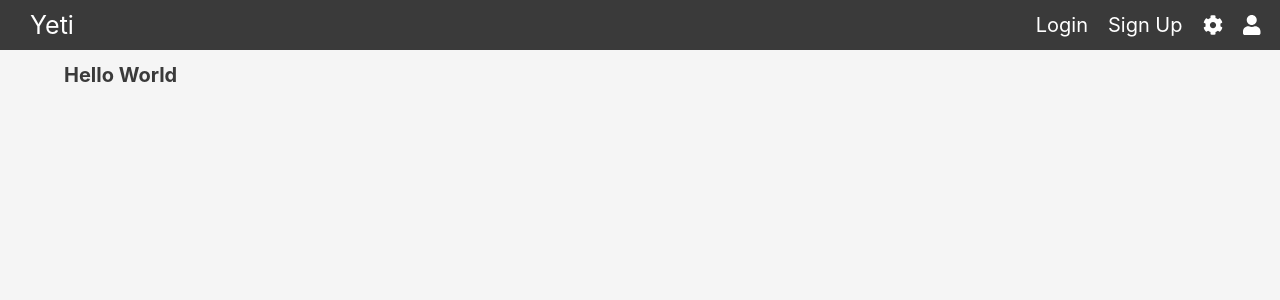
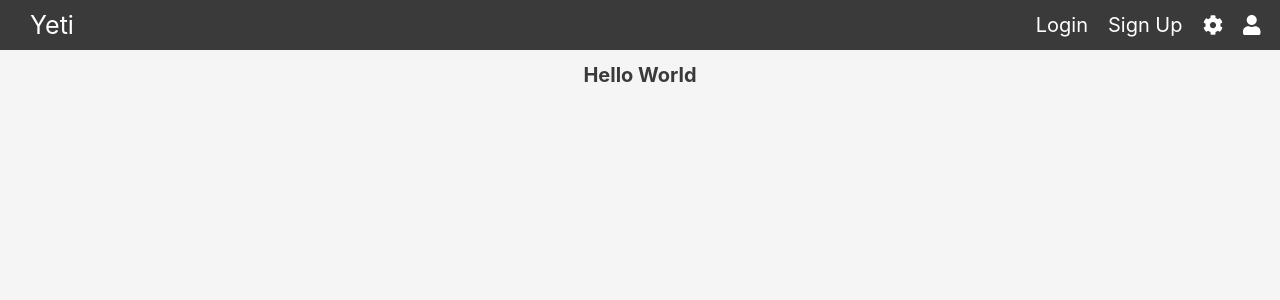
Before and after one commit to leshawn-rice/Yeti, a React (Create React App) app in the folder frontend/: page / in a window 1280 px wide. Shown: the top 300 px of the page. Built offline with nearby package versions, Linux system fonts and the light colour scheme; no server answers.

Commit message:
added alert for unconfirmed users

```diff
--- a/frontend/src/components/App.js
+++ b/frontend/src/components/App.js
@@ -1,7 +1,7 @@
 // External dependencies
 import React, { useEffect } from 'react';
-import { BrowserRouter } from 'react-router-dom';
-import { useDispatch } from 'react-redux';
+import { BrowserRouter, Link } from 'react-router-dom';
+import { useDispatch, useSelector } from 'react-redux';
 // Internal Dependencies
 import { getLocationApi, clearErrors } from '../redux/actionCreators';
 // Components
@@ -9,9 +9,11 @@ import Navbar from './Nav/Navbar';
 import Router from './Routes/Router';
 // Styles
 import '../styles/App.css';
+import Alert from './Alert';
 
 const App = () => {
   const dispatch = useDispatch();
+  const user = useSelector(state => state.authReducer.user);
 
   useEffect(() => {
     // Because we use a persisted store, when the App component first mounts, clear any errors
@@ -21,10 +23,19 @@ const App = () => {
     dispatch(getLocationApi());
   }, [dispatch]);
 
+
   return (
     <BrowserRouter>
       <Navbar />
       <div className="container">
+        {user.username && !user.confirmed ? (
+          <Alert
+            message={
+              <Link className="Email-Confirmation-Link" to="/settings#confirm-email">You need to confirm your email</Link>
+            }
+            status={400}
+          />
+        ) : null}
         <Router />
       </div>
     </BrowserRouter>
--- a/frontend/src/components/Routes/Home.js
+++ b/frontend/src/components/Routes/Home.js
@@ -36,9 +36,9 @@ const Home = () => {
   }
 
   return (
-    <>
+    <div className="Home">
       { mobileView ? displayMobile() : displayDesktop()}
-    </>
+    </div>
   )
 }
 
--- a/frontend/src/styles/Alert.css
+++ b/frontend/src/styles/Alert.css
@@ -1,8 +1,7 @@
 .Alert {
   position: relative;
   display: flex;
-  justify-self: center;
-  text-align: center;
+  /* text-align: center; */
   justify-content: center;
   flex-direction: row;
   align-items: center;
@@ -21,6 +20,10 @@
   top: 1rem;
   right: 1rem;
   cursor: pointer;
+}
+
+.Alert-Exit:hover {
+  color: black;
 }
 
 .Alert-Error {
--- a/frontend/src/styles/App.css
+++ b/frontend/src/styles/App.css
@@ -4,6 +4,10 @@
   margin-right: 5%;
   width: 90%;
   color: rgb(58,58,58);
+  display: flex;
+  justify-content: center;
+  align-items: center;
+  flex-direction: column;
 }
 
 .Loading-Icon {
@@ -18,3 +22,12 @@
     left: 45%;
   }
 }
+
+.Email-Confirmation-Link {
+  text-decoration: none;
+  color: rgb(58,58,58);
+}
+
+.Email-Confirmation-Link:hover {
+  color: white;
+}
--- a/frontend/src/styles/Home.css
+++ b/frontend/src/styles/Home.css
@@ -7,3 +7,8 @@
   display: flex;
   justify-content: center;
 }
+
+.Home {
+  display: flex;
+  justify-content: center;
+}
```
Also changed, not shown: 1 other file (tests, documents, lock files or other folders).
